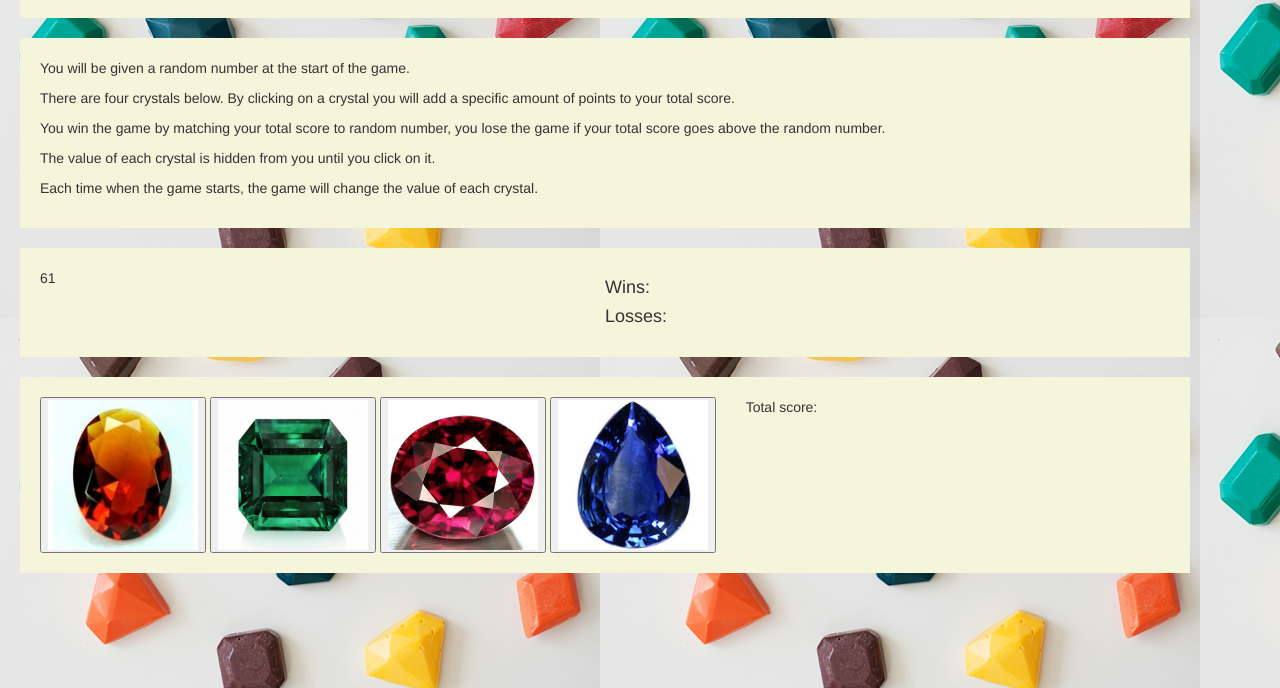
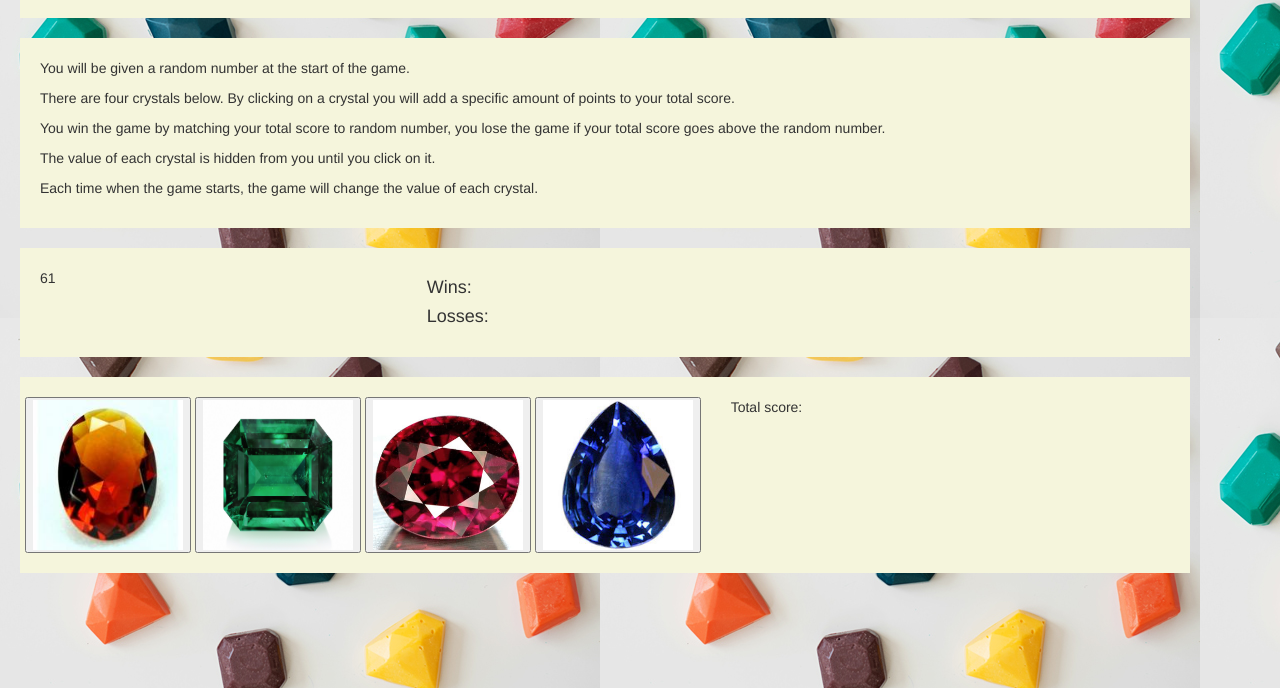
Before and after one commit to carmenanne/Crystals-Game, a plain HTML site: page index.html in a window 1280 px wide. Shown: the part 112-800 px from the top of the page. Drawn offline with nearby package versions, Linux system fonts and the light colour scheme.

Commit message:
added col- in bootstrap

```diff
--- a/assets/css/style.css
+++ b/assets/css/style.css
@@ -18,7 +18,6 @@ body {
 	width: 50%;
 	position: relative;
 	float: left;
-
 }
 
 #gemBox, #totalScore {
--- a/assets/javascript/game.js
+++ b/assets/javascript/game.js
@@ -24,7 +24,7 @@ var reset = function(){
 	score = 0;
 	randomNumber = parseInt(Math.floor(Math.random()*(120-19)+19));
 	console.log(randomNumber)
-	$("targetNumber").val(randomNumber)//why won't the html change to reflect the new #?
+	$("targetNumber").val(randomNumber)//why won't the html change to reflect the new #, console.log works fine??
 
 	randomGemNumber1 = parseInt(gemNumber[Math.floor(Math.random()* gemNumber.length)]);
 	randomGemNumber2 = parseInt(gemNumber[Math.floor(Math.random()* gemNumber.length)]);
--- a/index.html
+++ b/index.html
@@ -27,13 +27,20 @@
 		</p>
 	</div>
 	<div class="container">
+		<div class="row">
+		<div class="col-lg-4">
 			<div id ="targetNumber"></div>
+		</div>
+		<div class="col-lg-4">
 			<div id="win-loss">
-			<div id="wins"><h4>Wins: <span></span></h4></div>
-			<div id="losses"><h4>Losses: <span></span></h4></div>
+				<div id="wins"><h4>Wins: </h4></div>
+				<div id="losses"><h4>Losses: </h4></div>
+			</div>
+		</div>
 		</div>
 	</div>
 	<div class="container">
+		<div class="row">
 			<div id = "gemBox">
 				<button class="gems" id="ambergem"><img src="assets/images/ambergem.jpg" alt=""></button>
 				<button class="gems" id="emerald"><img src="assets/images/emerald.jpg" alt=""></button>
@@ -42,6 +49,7 @@
 			</div>
 			<div id ="totalScore">Total score:</div>
 		</div>
+	</div>
 	<script type="text/javascript" src="https://cdnjs.cloudflare.com/ajax/libs/jquery/3.2.1/jquery.min.js"></script>
 	<script src= "assets/javascript/game.js"></script>
 </body>
```
Lines whose indentation alone changed are shown as unchanged.
